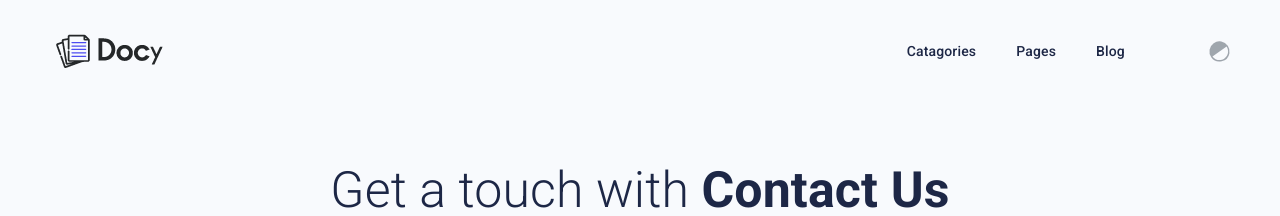
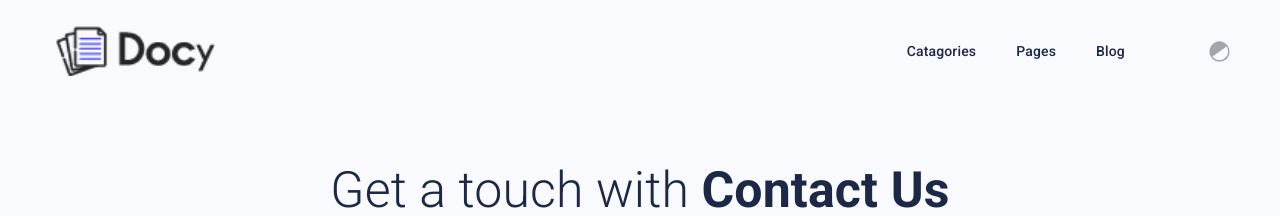
Before and after one commit to clerma/oschelpdesk, a Jekyll site: the page built from contact.md, in a window 1280 px wide. Shown: the top 216 px of the page. Built offline with Jekyll 4.4.1, drawn with Linux system fonts in a browser that asks for light colours; nearby versions of some CDN libraries.

Commit message:
logo size

```diff
--- a/_sass/_header.scss
+++ b/_sass/_header.scss
@@ -146,6 +146,7 @@
   }
   img.main_logo {
     display: block;
+    width: 8em;
   }
 }
 
```
